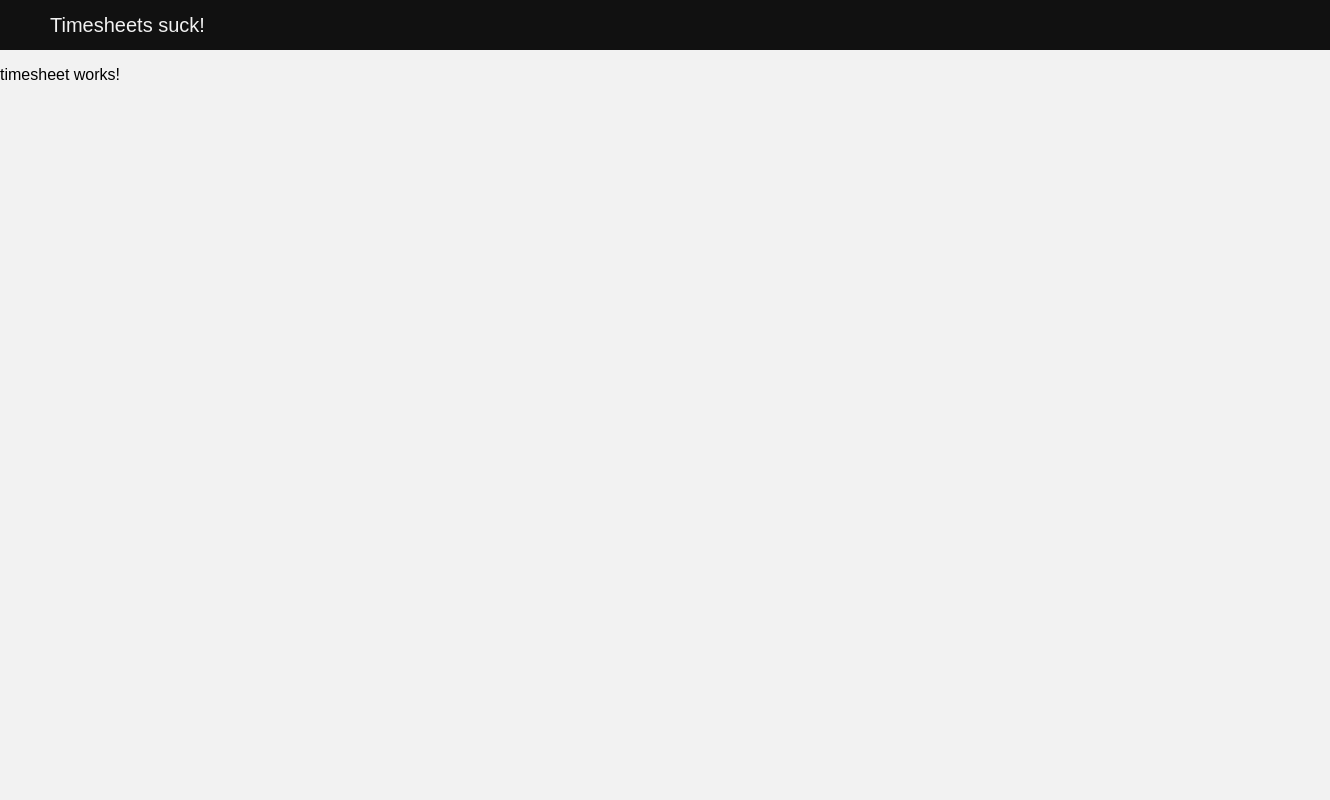
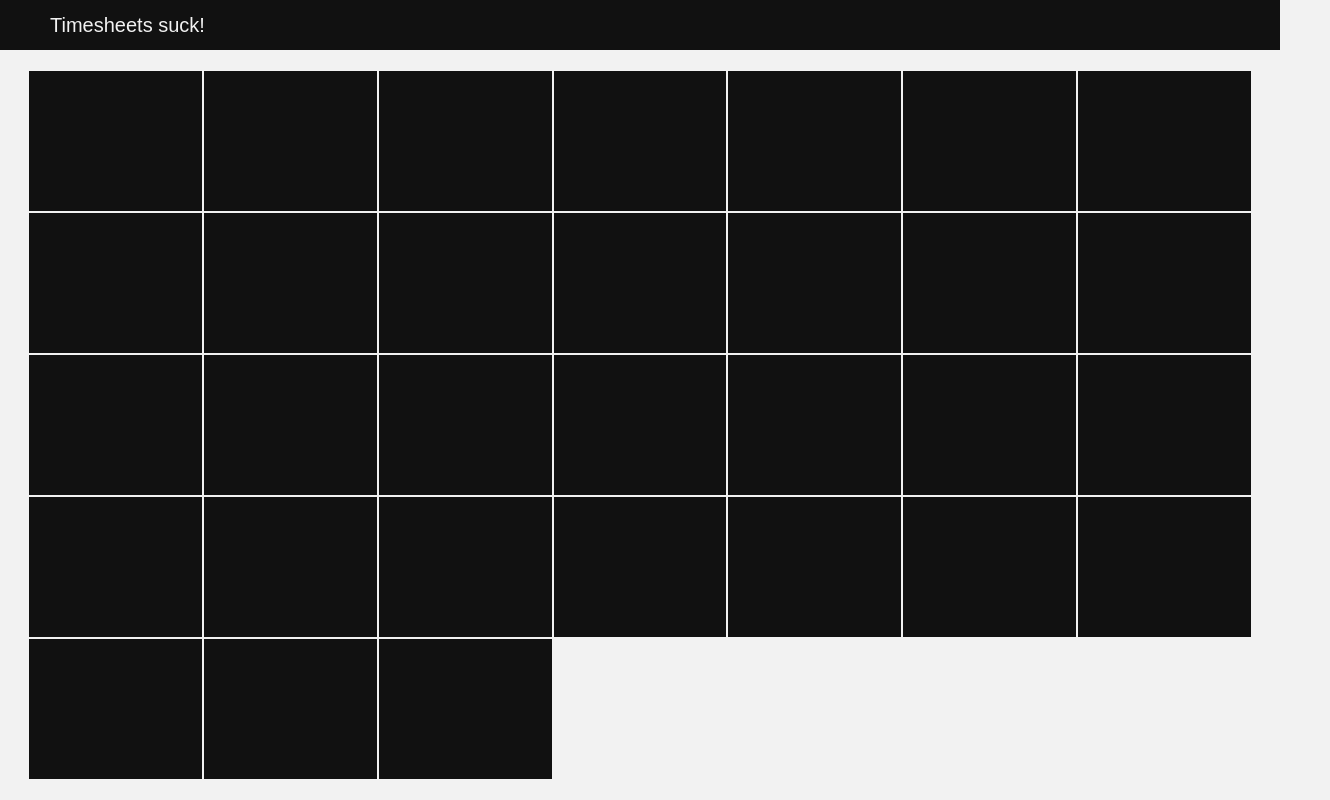
Before and after one commit to TSpierings/TimesheetsSuck, an Angular app: page / in a window 1280 px wide. Shown: the whole page, 1330 px wide, since content can reach past the window. Built offline with nearby package versions, Linux system fonts and the light colour scheme.

Commit message:
Align calender items

```diff
--- a/src/app/modules/header/header/header.component.scss
+++ b/src/app/modules/header/header/header.component.scss
@@ -7,7 +7,7 @@ div {
     background-color: $dark;
     color: $light;
     height: 50px;
-    width: 100%;
+    width: calc(100% - 50px);
 
     span {
         font-size: 20px;
--- a/src/app/modules/timesheet/timesheet/timesheet.component.html
+++ b/src/app/modules/timesheet/timesheet/timesheet.component.html
@@ -1,3 +1,7 @@
-<p>
-  timesheet works!
-</p>
+<div class="container">
+  <div class="calender">
+    <div class="day" *ngFor="let day of days">
+
+    </div>
+  </div>
+</div>
--- a/src/app/modules/timesheet/timesheet/timesheet.component.scss
+++ b/src/app/modules/timesheet/timesheet/timesheet.component.scss
@@ -0,0 +1,22 @@
+@import 'src/app/scss/global-styling';
+
+.container {
+    display: flex;
+    width: 100%;
+    justify-content: center;
+    align-items: center;
+
+    .calender {
+        display: flex;
+        flex-wrap: wrap;
+        width: calc(100vw - 56px);
+        margin-top: 20px;
+
+        .day {
+            height: calc((100vh - 50px) / 5 - 10px);
+            width: calc(100vw / 7 - 10px);
+            background-color: $dark;
+            margin: 1px;
+        }
+    }
+}
--- a/src/app/modules/timesheet/timesheet/timesheet.component.ts
+++ b/src/app/modules/timesheet/timesheet/timesheet.component.ts
@@ -7,6 +7,8 @@ import { Component, OnInit } from '@angular/core';
 })
 export class TimesheetComponent implements OnInit {
 
+  days = new Array(31);
+
   constructor() { }
 
   ngOnInit() {
```
